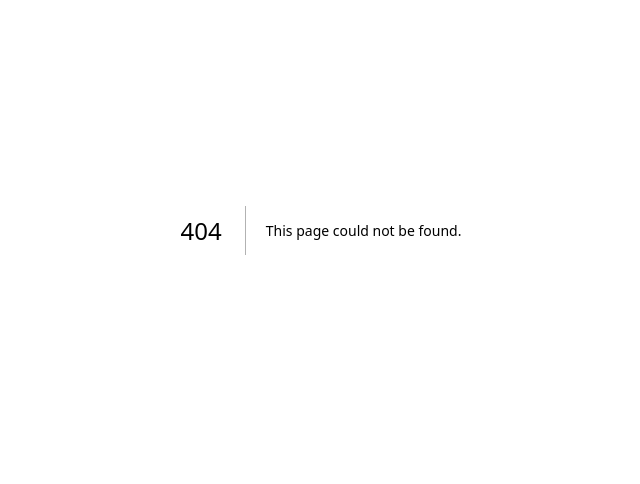
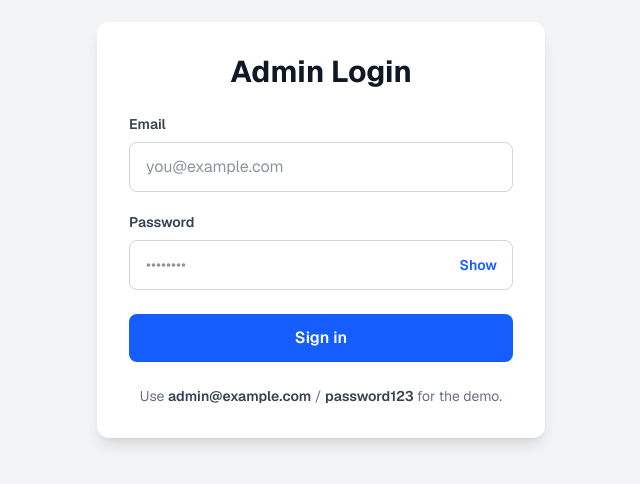
Before and after one commit to awaisahmed2099-creator/just-for-lucky-admin-dashboard, a Next.js app: page /Login in a window 1280 px wide. Before the commit this address had no page. Shown: the part 170-654 px from the top of the page, without its empty margins (319-959 px from the left). Built offline with nearby package versions, Linux system fonts and the light colour scheme.

Commit message:
Add Login page UI with email/password inputs and validation

```diff
--- /dev/null
+++ b/app/Login/page.jsx
@@ -0,0 +1,159 @@
+"use client";
+
+import { useState } from "react";
+import { useRouter } from "next/navigation";
+
+export default function Page() {
+  const router = useRouter();
+  const [email, setEmail] = useState("");
+  const [password, setPassword] = useState("");
+  const [showPassword, setShowPassword] = useState(false);
+  const [errors, setErrors] = useState({});
+  const [generalError, setGeneralError] = useState("");
+  const [loading, setLoading] = useState(false);
+
+  const validate = () => {
+    const e = {};
+    if (!email.trim()) {
+      e.email = "Email is required.";
+    } else if (!/^[^\s@]+@[^\s@]+\.[^\s@]+$/.test(email)) {
+      e.email = "Please enter a valid email address.";
+    }
+
+    if (!password) {
+      e.password = "Password is required.";
+    } else if (password.length < 6) {
+      e.password = "Password must be at least 6 characters.";
+    }
+
+    setErrors(e);
+    return Object.keys(e).length === 0;
+  };
+
+  const handleSubmit = async (ev) => {
+    ev.preventDefault();
+    setGeneralError("");
+    if (!validate()) return;
+
+    setLoading(true);
+
+    try {
+      await new Promise((res) => setTimeout(res, 1000));
+      if (email === "admin@example.com" && password === "password123") {
+        router.push("/admin");
+      } else {
+        setGeneralError("Invalid email or password.");
+        setLoading(false);
+      }
+    } catch (err) {
+      setGeneralError("Something went wrong. Please try again.");
+      setLoading(false);
+    }
+  };
+
+  return (
+    <div className="min-h-screen flex items-center justify-center bg-gray-100 px-4 font-sans">
+      <div className="w-full max-w-md bg-white rounded-xl shadow-lg p-8">
+        <h1 className="text-3xl font-bold text-center text-gray-900 mb-6">
+          Admin Login
+        </h1>
+
+        <form onSubmit={handleSubmit} noValidate>
+          <div className="mb-5">
+            <label htmlFor="email" className="block text-sm font-semibold text-gray-700 mb-2">
+              Email
+            </label>
+            <input
+  id="email"
+  name="email"
+  type="email"
+  value={email}
+  onChange={(e) => setEmail(e.target.value)}
+  className={`w-full px-4 py-3 border rounded-lg focus:outline-none focus:ring-2 transition text-gray-800 ${
+    errors.email ? "border-red-500 focus:ring-red-400" : "border-gray-300 focus:ring-blue-400"
+  }`}
+  placeholder="you@example.com"
+  aria-invalid={errors.email ? "true" : "false"}
+  aria-describedby={errors.email ? "email-error" : undefined}
+/>
+
+            {errors.email && (
+              <p id="email-error" className="mt-1 text-sm text-red-600" role="alert">
+                {errors.email}
+              </p>
+            )}
+          </div>
+
+          <div className="mb-6">
+            <label htmlFor="password" className="block text-sm font-semibold text-gray-700 mb-2">
+              Password
+            </label>
+            <div className="relative">
+             <input
+  id="password"
+  name="password"
+  type={showPassword ? "text" : "password"}
+  value={password}
+  onChange={(e) => setPassword(e.target.value)}
+  className={`w-full px-4 py-3 border rounded-lg focus:outline-none focus:ring-2 transition text-gray-800 ${
+    errors.password ? "border-red-500 focus:ring-red-400" : "border-gray-300 focus:ring-blue-400"
+  }`}
+  placeholder="••••••••"
+  aria-invalid={errors.password ? "true" : "false"}
+  aria-describedby={errors.password ? "password-error" : undefined}
+/>
+
+              <button
+                type="button"
+                onClick={() => setShowPassword((s) => !s)}
+                className="absolute inset-y-0 right-0 pr-4 flex items-center text-sm font-semibold text-blue-600 hover:text-blue-800 transition"
+                aria-label={showPassword ? "Hide password" : "Show password"}
+              >
+                {showPassword ? "Hide" : "Show"}
+              </button>
+            </div>
+            {errors.password && (
+              <p id="password-error" className="mt-1 text-sm text-red-600" role="alert">
+                {errors.password}
+              </p>
+            )}
+          </div>
+
+          {generalError && (
+            <div className="mb-5 text-center text-sm text-red-600" role="alert" aria-live="assertive">
+              {generalError}
+            </div>
+          )}
+
+          <button
+            type="submit"
+            disabled={loading}
+            className={`w-full py-3 rounded-lg font-semibold text-white transition ${
+              loading ? "bg-blue-300 cursor-not-allowed" : "bg-blue-600 hover:bg-blue-700"
+            }`}
+          >
+            {loading ? (
+              <svg
+                className="w-5 h-5 mx-auto text-white animate-spin"
+                xmlns="http://www.w3.org/2000/svg"
+                fill="none"
+                viewBox="0 0 24 24"
+                aria-hidden="true"
+              >
+                <circle className="opacity-25" cx="12" cy="12" r="10" stroke="currentColor" strokeWidth="4"></circle>
+                <path className="opacity-75" fill="currentColor" d="M4 12a8 8 0 018-8v4a4 4 0 00-4 4H4z"></path>
+              </svg>
+            ) : (
+              "Sign in"
+            )}
+          </button>
+        </form>
+
+        <p className="mt-6 text-center text-sm text-gray-500">
+          Use <span className="font-semibold text-gray-700">admin@example.com</span> /{" "}
+          <span className="font-semibold text-gray-700">password123</span> for the demo.
+        </p>
+      </div>
+    </div>
+  );
+}
```
